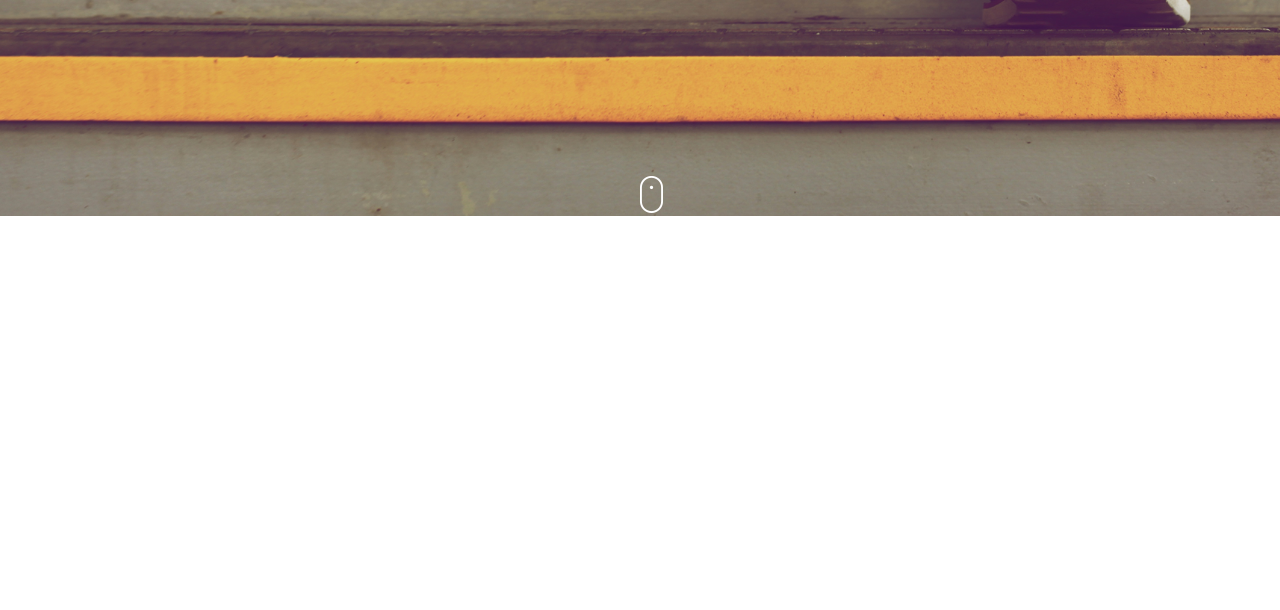
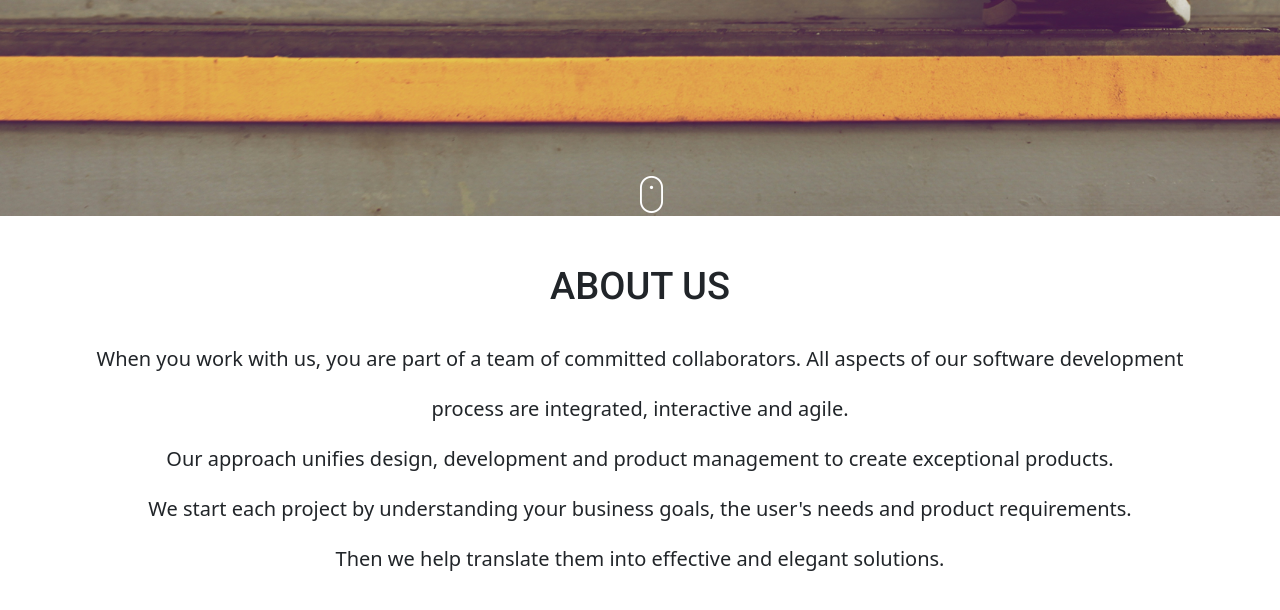
Before and after one commit to bignimz/d-studio, a plain HTML site: page index.html in a window 1280 px wide. Shown: the part 584-1194 px from the top of the page. Before the commit the page ends 805 px from the top, so only its background shows below. Drawn offline with nearby package versions, Linux system fonts and the light colour scheme.

Commit message:
Added about section in index.html

```diff
--- a/index.html
+++ b/index.html
@@ -24,10 +24,22 @@
                     <p class="lead mb-4 hero-sub">Amazing people, are making amazing designs in a fun environment</p>
                   </div>
                   <div class="scroller">
-                        <img class="d-block mx-auto mb-2" src="assets/mouse_click.png"scroller">
+                        <a href="#about"><img class="d-block mx-auto mb-2" src="assets/mouse_click.png"scroller"></a>
                   </div>
             </div>
       </header>
+      <!-- Main Section -->
+      <main class="main">
+            <section class="about container py-4" id="about">
+                  <h2 class="about-title text-center text-uppercase my-4">About us</h2>
+                  <p class="about-desc text-center mx-1 my-4">
+                        When you work with us, you are part of a team of committed collaborators. All aspects of our software development process are integrated, interactive and agile.<br>
+                        Our approach unifies design, development and product management to create exceptional products.<br>
+                        We start each project by understanding your business goals, the user's needs and product requirements.<br>
+                        Then we help translate them into effective and elegant solutions.
+                  </p>
+            </section>
+      </main>
 
 
 
--- a/style.css
+++ b/style.css
@@ -1,5 +1,7 @@
 /* Google Fonts */
 @import url('https://fonts.googleapis.com/css2?family=Roboto:wght@100;300;400;500;700;900&display=swap');
+
+
 
 /* HEADER SECTION */
 .header {
@@ -53,6 +55,7 @@
 
 }
 
+
 @media (max-width: 320px) {
 
       .hero-title {
@@ -61,3 +64,19 @@
             width: 400px;
       }
 }
+
+/* ABOUT SECTION */
+/* .about.container {
+      width: 100%;
+      margin: 0 auto;
+} */
+
+.about-title {
+      font-size: 38px;
+      font-family: "Roboto", sans-serif;
+}
+
+.about-desc {
+      font-size: 20px;
+      line-height: 50px;
+}
```
